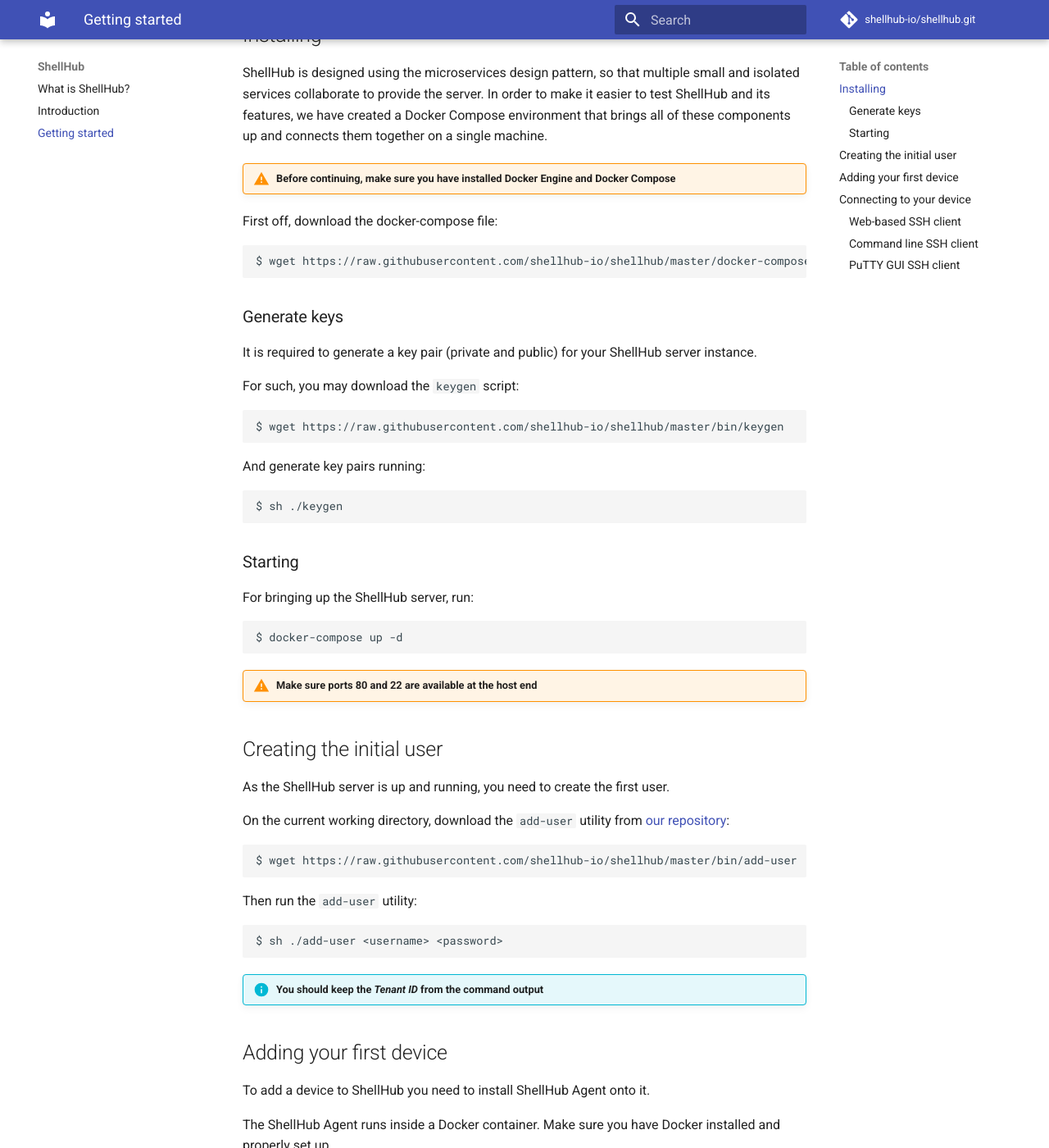
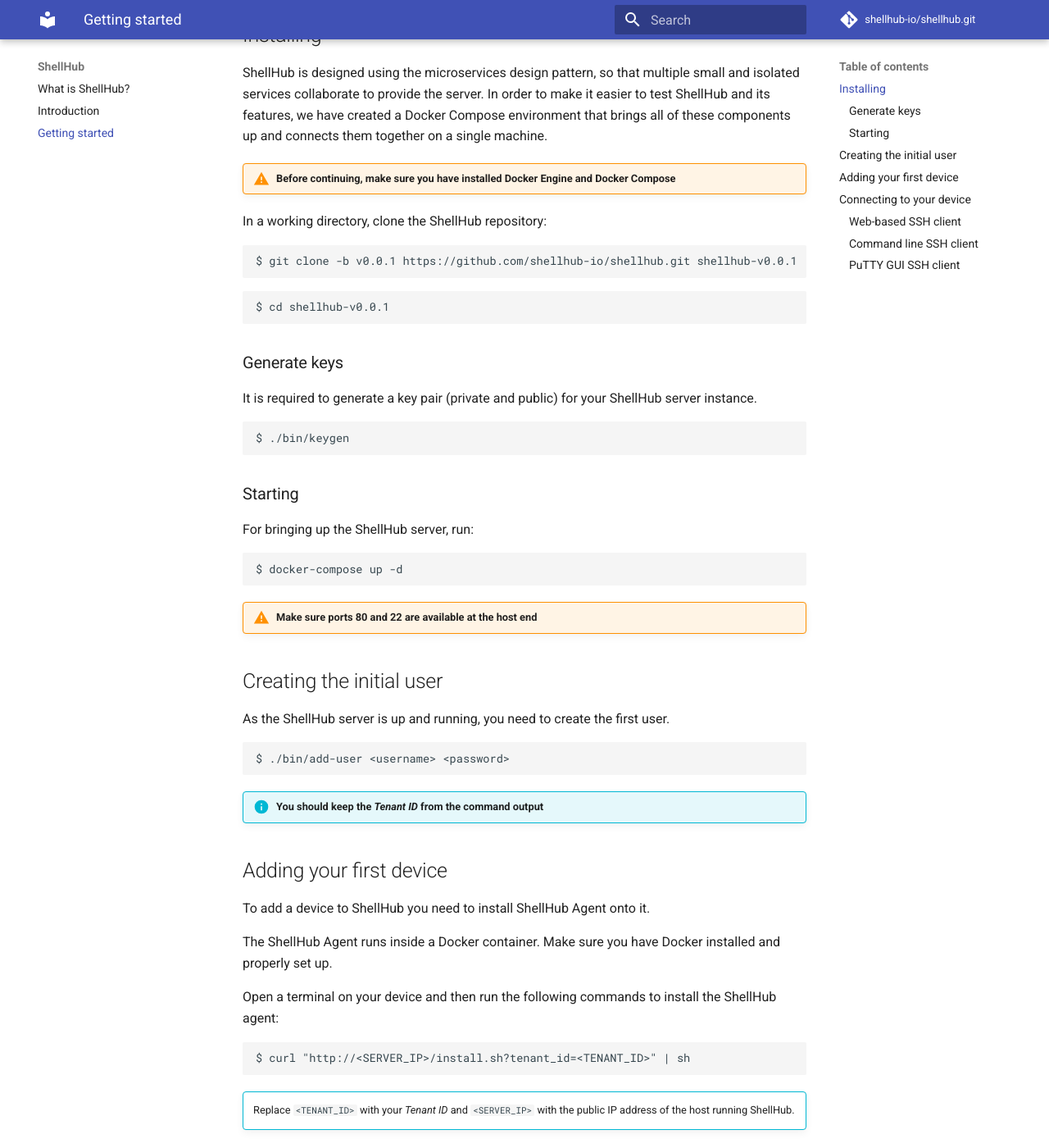
Before and after one commit to shellhub-io/shellhub-io.github.io, an MkDocs documentation site: the page built from docs/getting-started.md, in a window 1280 px wide and 1400 px high, scrolled down 287 px. Shown: the whole window at 82% size. Built offline with MkDocs 1.6.1 and Material for MkDocs 9.7.7, drawn with Linux system fonts in a browser that asks for light colours; comment, search, counter and statistics services are not loaded.

Commit message:
getting started: update install instructions

````diff
--- a/docs/getting-started.md
+++ b/docs/getting-started.md
@@ -14,26 +14,22 @@
 
 !!! warning "Before continuing, make sure you have installed Docker Engine and Docker Compose"
 
-First off, download the docker-compose file:
+In a working directory, clone the ShellHub repository:
 
 ```
-$ wget https://raw.githubusercontent.com/shellhub-io/shellhub/master/docker-compose.yml
+$ git clone -b v0.0.1 https://github.com/shellhub-io/shellhub.git shellhub-v0.0.1
+```
+
+```
+$ cd shellhub-v0.0.1
 ```
 
 ### Generate keys
 
 It is required to generate a key pair (private and public) for your ShellHub server instance.
 
-For such, you may download the `keygen` script:
-
 ```
-$ wget https://raw.githubusercontent.com/shellhub-io/shellhub/master/bin/keygen
-```
-
-And generate key pairs running:
-
-```
-$ sh ./keygen
+$ ./bin/keygen
 ```
 
 ### Starting
@@ -50,16 +46,8 @@
 
 As the ShellHub server is up and running, you need to create the first user.
 
-On the current working directory, download the `add-user` utility from [our repository](https://github.com/shellhub-io):
-
 ```
-$ wget https://raw.githubusercontent.com/shellhub-io/shellhub/master/bin/add-user
-```
-
-Then run the `add-user` utility:
-
-```
-$ sh ./add-user <username> <password>
+$ ./bin/add-user <username> <password>
 ```
 
 !!! info "You should keep the _Tenant ID_ from the command output"
````
